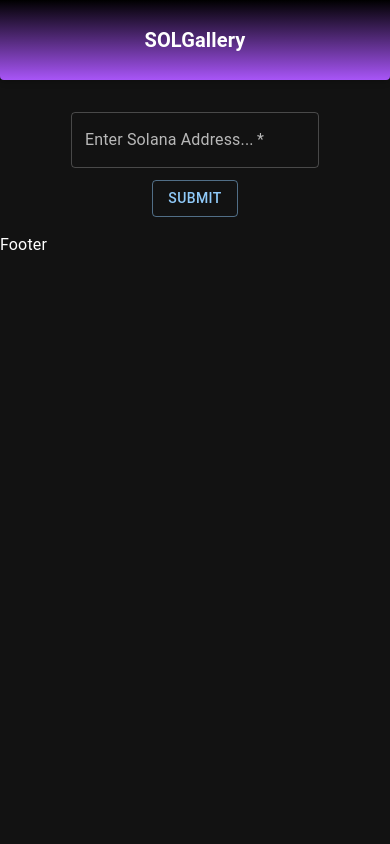
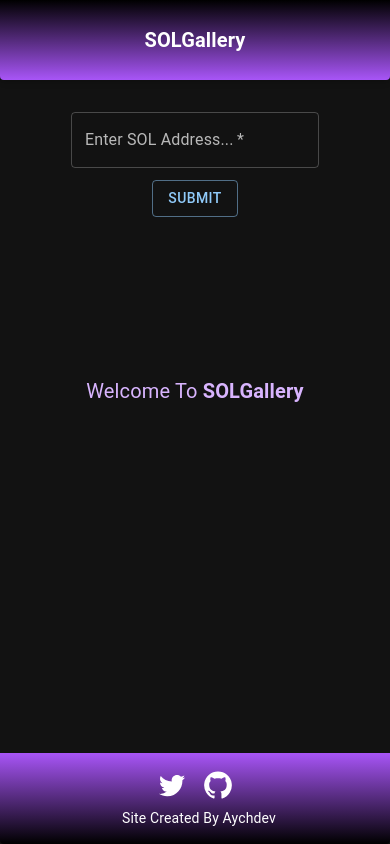
Before and after one commit to aych-dev/SOLGallery, a React (Vite) app: page / in a window 390 px wide. Built offline with nearby package versions, Linux system fonts and the light colour scheme.

Commit message:
Updated homepage and mobile views

```diff
--- a/package.json
+++ b/package.json
@@ -12,7 +12,8 @@
   "dependencies": {
     "@emotion/react": "^11.11.1",
     "@emotion/styled": "^11.11.0",
-    "@mui/material": "^5.14.5",
+    "@mui/icons-material": "^5.14.11",
+    "@mui/material": "^5.14.11",
     "@solana/web3.js": "^1.78.4",
     "axios": "^1.4.0",
     "react": "^18.2.0",
--- a/src/App.tsx
+++ b/src/App.tsx
@@ -1,8 +1,9 @@
+import React from 'react';
+import { ThemeProvider, createTheme } from '@mui/material/styles';
+import CssBaseline from '@mui/material/CssBaseline';
 import NavBar from './Components/NavBar';
 import Footer from './Components/Footer';
 import MainContainer from './Components/MainContainer';
-import { ThemeProvider, createTheme } from '@mui/material/styles';
-import CssBaseline from '@mui/material/CssBaseline';
 import WalletInput from './Components/WalletInput';
 import useCollection from './Hooks/useCollection';
 import { useState } from 'react';
@@ -13,7 +14,7 @@ const darkTheme = createTheme({
   },
 });
 
-function App() {
+const App = () => {
   const [solanaAddress, setSolanaAddress] = useState<string>('');
   const { imageData, nftCollection } = useCollection(solanaAddress);
   const [albumSelected, setAlbumSelected] = useState<boolean>(false);
@@ -39,18 +40,12 @@ function App() {
   };
 
   return (
-    <>
     <ThemeProvider theme={darkTheme}>
       <CssBaseline />
-        <div>
-          <div>
+      <div className='flex flex-col min-h-screen'>
         <NavBar returnToHomePage={returnToHomePage} />
-          </div>
-          <div>
-            <div>
+        <main className='flex-grow'>
           <WalletInput handleSubmit={handleSubmit} />
-            </div>
-            <div>
           <MainContainer
             selectedCollection={selectedCollection}
             albumSelected={albumSelected}
@@ -58,15 +53,11 @@ function App() {
             nftCollection={nftCollection}
             imageData={imageData}
           />
-            </div>
-          </div>
-          <div>
+        </main>
         <Footer />
       </div>
-        </div>
     </ThemeProvider>
-    </>
   );
-}
+};
 
 export default App;
--- a/src/Components/Footer.tsx
+++ b/src/Components/Footer.tsx
@@ -1,5 +1,30 @@
+import { GitHub, Twitter } from '@mui/icons-material';
+
 const Footer = () => {
-  return <div>Footer</div>;
+  return (
+    <footer className='bg-gradient-to-t from-black to-purple-500 md:h-20 py-4 md:py-0 rounded-b shadow-md text-white text-xl md:font-semibold flex flex-col md:flex-row items-center justify-center  w-full'>
+      <div className='flex items-center  mb-2 md:mb-0'>
+        <a
+          href='https://twitter.com/aychdev'
+          target='_blank'
+          rel='noopener noreferrer'
+          className='mr-4'
+        >
+          <Twitter style={{ fontSize: 30 }} />
+        </a>
+        <a
+          href='https://github.com/aych-dev'
+          target='_blank'
+          rel='noopener noreferrer'
+        >
+          <GitHub style={{ fontSize: 30 }} />
+        </a>
+      </div>
+      <div className='text-sm text-center ml-2 md:text-left'>
+        Site Created By Aychdev
+      </div>
+    </footer>
+  );
 };
 
 export default Footer;
--- a/src/Components/Gallery.tsx
+++ b/src/Components/Gallery.tsx
@@ -21,7 +21,7 @@ const Gallery = ({ imageData, selectedCollection }: Props) => {
             <Typography
               variant='subtitle1'
               component='div'
-              className='flex items-center justify-center'
+              className='flex items-center justify-center text-purple-300'
             >
               {data.name}
             </Typography>
--- a/src/Components/GalleryAlbum.tsx
+++ b/src/Components/GalleryAlbum.tsx
@@ -34,7 +34,7 @@ const GalleryAlbum = ({
     return (
       <Card key={data.id}>
         <CardMedia
-          className='cursor-pointer'
+          className='cursor-pointer '
           onClick={() => handleClick(data.collection)}
           component='img'
           alt={`Album ${index}`}
@@ -42,7 +42,10 @@ const GalleryAlbum = ({
           image={imageIncluded ? data.image : noImage}
         />
         <CardContent>
-          <Typography variant='subtitle1' component='div'>
+          <Typography
+            component='div'
+            className='flex items-center justify-center text-purple-300'
+          >
             {data.collection === nftCollection[index].collection &&
             data.collection !== 'none'
               ? generalData[index]?.name
--- a/src/Components/MainContainer.tsx
+++ b/src/Components/MainContainer.tsx
@@ -16,8 +16,8 @@ const MainContainer = ({
   albumSelected,
   selectedCollection,
 }: Props) => {
-  return (
-    <div className='mt-4'>
+  return imageData.length > 1 ? (
+    <div className='mt-4 mb-4'>
       <GalleryAlbum
         albumSelected={albumSelected}
         selectedCollection={selectedCollection}
@@ -26,6 +26,14 @@ const MainContainer = ({
         handleClick={handleClick}
       />
     </div>
+  ) : (
+    <div className='mt-4 mb-4'>
+      <div className='flex items-center justify-center mt-40 text-purple-300 text-xl'>
+        <h1>
+          Welcome To <span className='font-bold'>SOLGallery</span>
+        </h1>
+      </div>
+    </div>
   );
 };
 
--- a/src/Components/WalletInput.tsx
+++ b/src/Components/WalletInput.tsx
@@ -18,7 +18,7 @@ const WalletInput = ({ handleSubmit }: Props) => {
               required
               id='solanaAddressInput'
               name='solanaAddressInput'
-              label='Enter Solana Address...'
+              label='Enter SOL Address...'
               type='text'
             />
           </div>
```
Also changed, not shown: 1 other file (tests, documents, lock files or other folders). Lines whose indentation alone changed are shown as unchanged.
